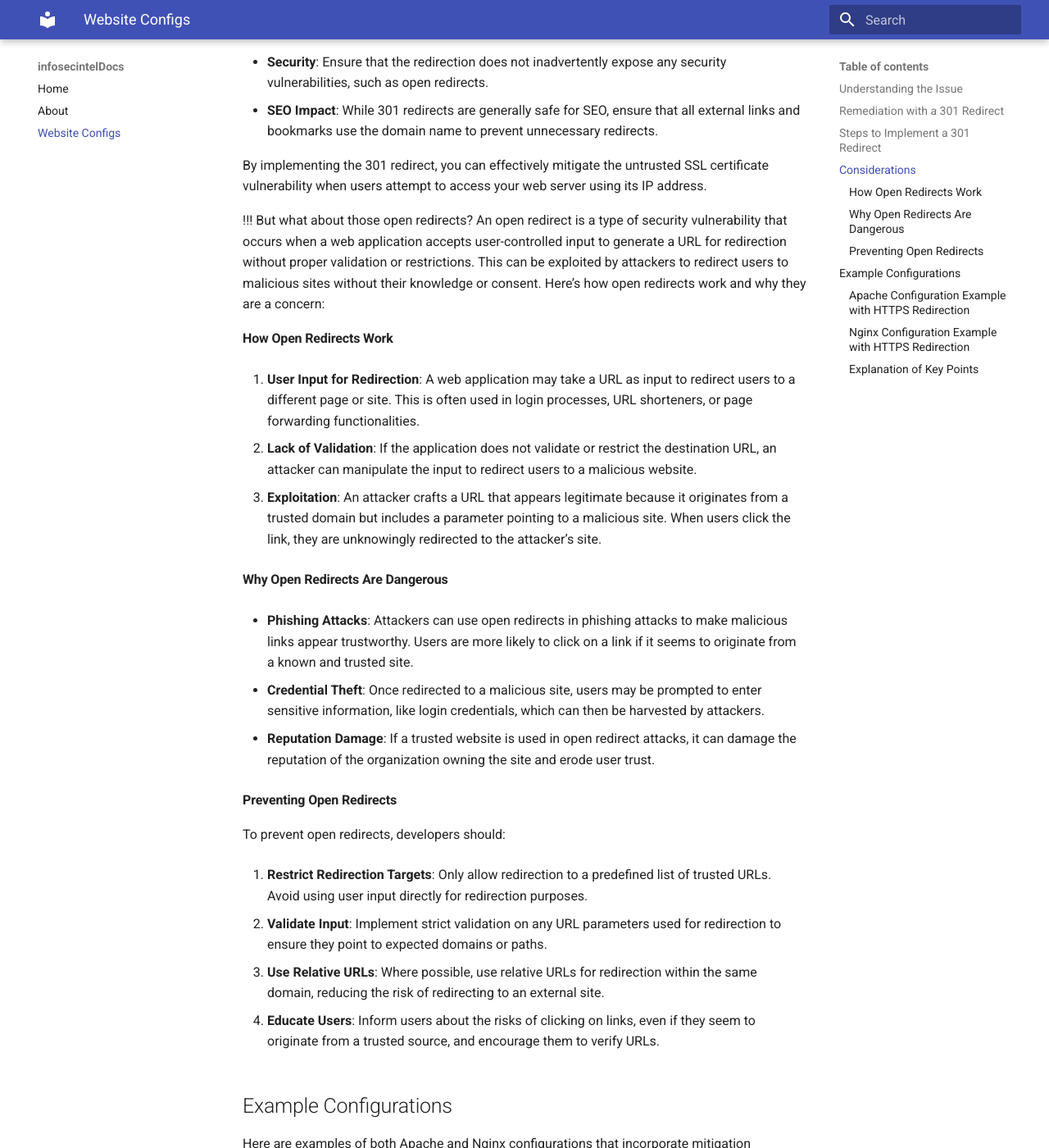
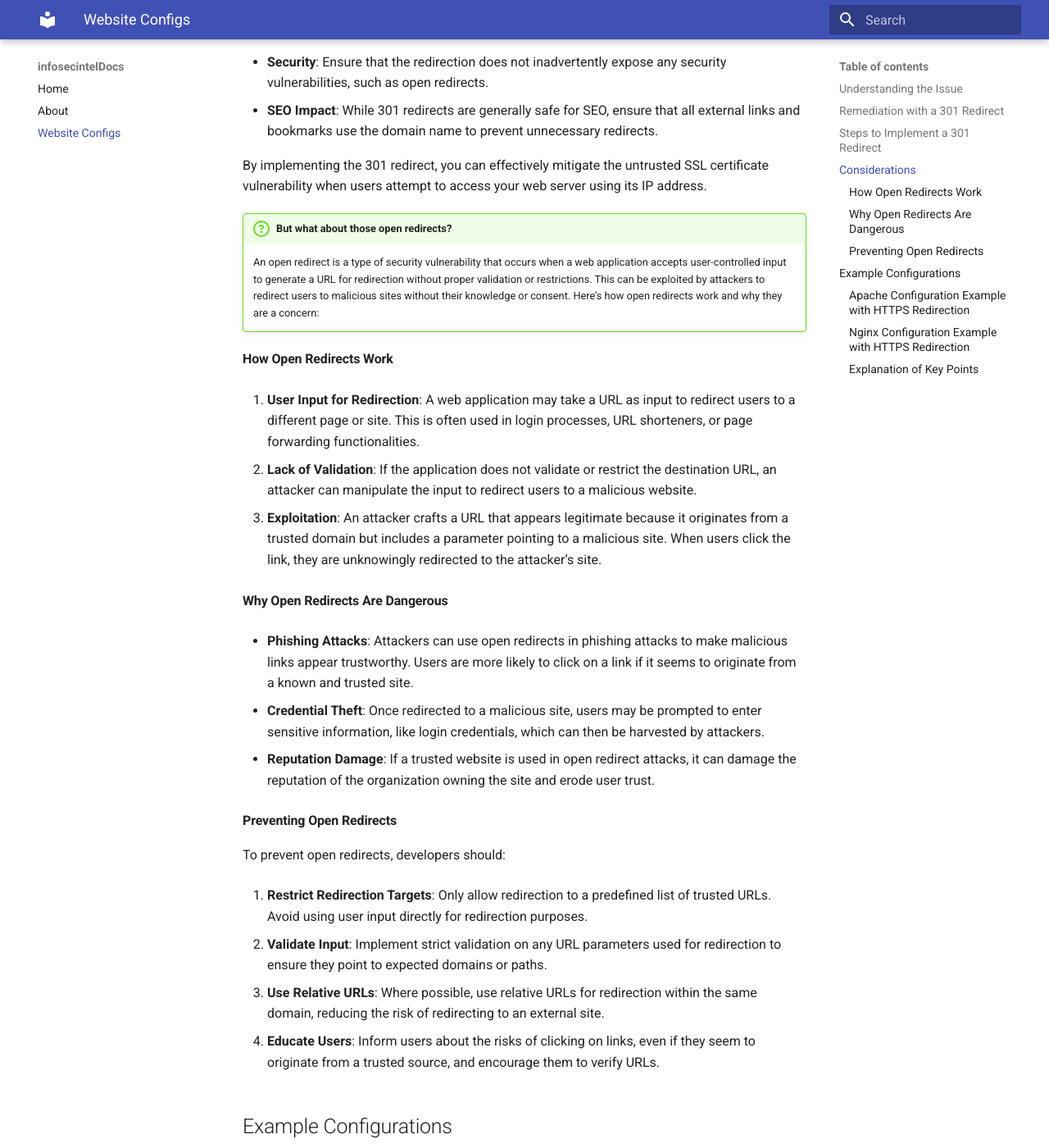
Before and after one commit to cyberopsbill/howto-guides, an MkDocs documentation site: the page built from docs/webpage-configs.md, in a window 1280 px wide and 1400 px high, scrolled down 1340 px. Shown: the whole window at 82% size. Built offline with MkDocs 1.6.1 and Material for MkDocs 9.7.7, drawn with Linux system fonts in a browser that asks for light colours; some of the changed lines change nothing that is shown.

Commit message:
theme update

````diff
--- a/docs/webpage-configs.md
+++ b/docs/webpage-configs.md
@@ -37,7 +37,6 @@
         ```
 
 3. **Test the Configuration**: After applying the changes, restart your web server to ensure the new configuration is loaded. Test the redirect by accessing the server using the IP address to verify that it correctly redirects to the domain.
-
 ### Considerations
 
 - **Security**: Ensure that the redirection does not inadvertently expose any security vulnerabilities, such as open redirects.
@@ -45,9 +44,8 @@
 
 By implementing the 301 redirect, you can effectively mitigate the untrusted SSL certificate vulnerability when users attempt to access your web server using its IP address.
 
-!!! But what about those open redirects?
+!!! question "But what about those open redirects?"
     An open redirect is a type of security vulnerability that occurs when a web application accepts user-controlled input to generate a URL for redirection without proper validation or restrictions. This can be exploited by attackers to redirect users to malicious sites without their knowledge or consent. Here’s how open redirects work and why they are a concern:
-
 
 #### How Open Redirects Work
 
@@ -56,7 +54,6 @@
 2. **Lack of Validation**: If the application does not validate or restrict the destination URL, an attacker can manipulate the input to redirect users to a malicious website.
 
 3. **Exploitation**: An attacker crafts a URL that appears legitimate because it originates from a trusted domain but includes a parameter pointing to a malicious site. When users click the link, they are unknowingly redirected to the attacker’s site.
-
 
 #### Why Open Redirects Are Dangerous
 
--- a/mkdocs.yml
+++ b/mkdocs.yml
@@ -10,6 +10,20 @@
   features:
     - content.code.copy
     - content.code.select
+  icon:
+    admonition:
+      note: octicons/tag-16
+      abstract: octicons/checklist-16
+      info: octicons/info-16
+      tip: octicons/squirrel-16
+      success: octicons/check-16
+      question: octicons/question-16
+      warning: octicons/alert-16
+      failure: octicons/x-circle-16
+      danger: octicons/zap-16
+      bug: octicons/bug-16
+      example: octicons/beaker-16
+      quote: octicons/quote-16
 
 markdown_extensions:
 
````
